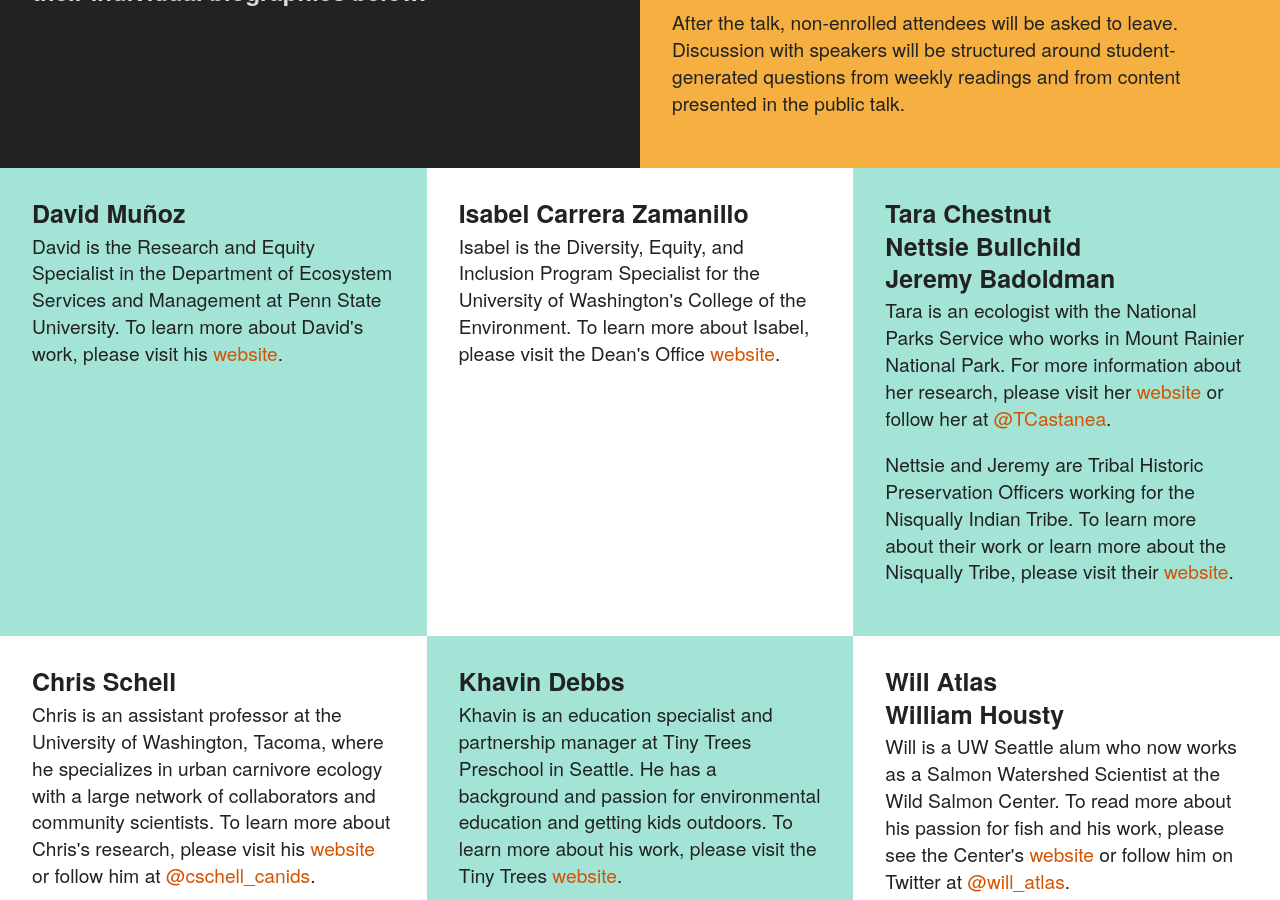
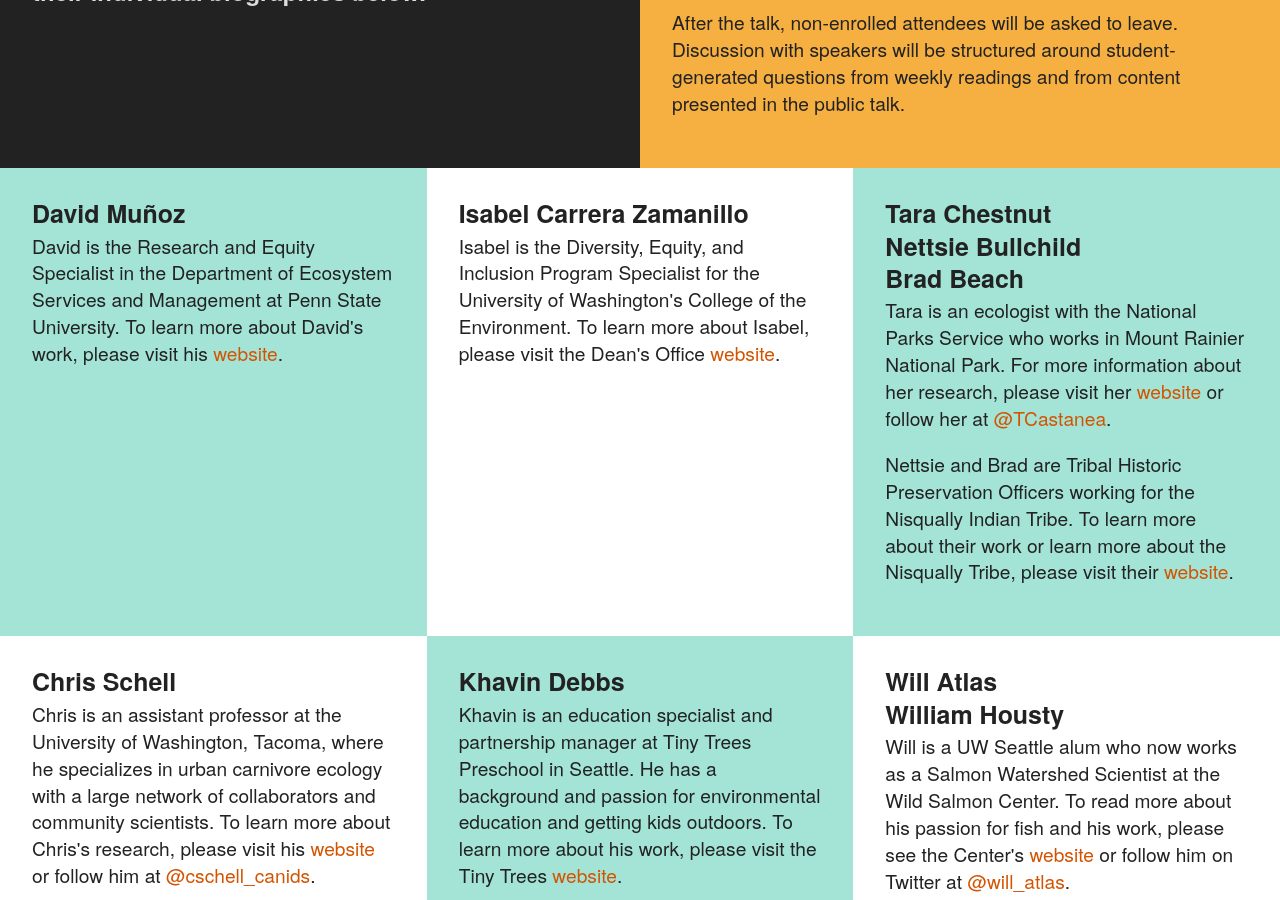
Before and after one commit to amburgey/FISH513InclusiveConservation, a Jekyll site: the page built from speakers.html, in a window 1280 px wide and 900 px high, scrolled down 745 px. Built offline with Jekyll 4.4.1, drawn with Linux system fonts in a browser that asks for light colours.

Commit message:
updated to Brad in speakers

```diff
--- a/speakers.html
+++ b/speakers.html
@@ -38,9 +38,9 @@
         <li class="gi tile--alt">
             <h3>Tara Chestnut</h3>
 			<h3>Nettsie Bullchild</h3>
-			<h3>Jeremy Badoldman</h3>
+			<h3>Brad Beach</h3>
             <p>Tara is an ecologist with the National Parks Service who works in Mount Rainier National Park. For more information about her research, please visit her <a href="https://tarachestnut.weebly.com/" target="_blank" rel="noopener noreferrer">website</a> or follow her at <a href="https://twitter.com/tcastanea" target="_blank" rel="noopener noreferrer">@TCastanea</a>. </p>
-			<p>Nettsie and Jeremy are Tribal Historic Preservation Officers working for the Nisqually Indian Tribe. To learn more about their work or learn more about the Nisqually Tribe, please visit their <a href="http://www.nisqually-nsn.gov/index.php/administration/tribal-services/community-services/thpo/" target="_blank" rel="noopener noreferrer">website</a>.</p>
+			<p>Nettsie and Brad are Tribal Historic Preservation Officers working for the Nisqually Indian Tribe. To learn more about their work or learn more about the Nisqually Tribe, please visit their <a href="http://www.nisqually-nsn.gov/index.php/administration/tribal-services/community-services/thpo/" target="_blank" rel="noopener noreferrer">website</a>.</p>
         </li>
 
         <li class="gi tile tile--alt2">
```
